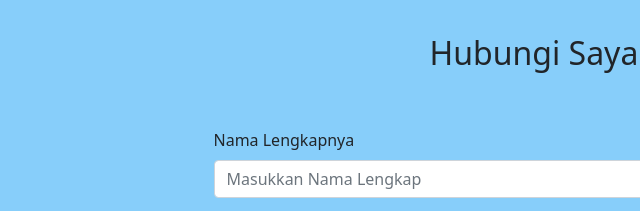
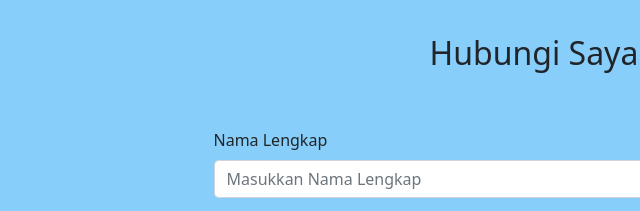
Before and after one commit to BudiSn/Profil, a plain HTML site: page index.html in a window 1280 px wide. Shown: the part 1680-1891 px from the top of the page, 106-746 px from the left. Drawn offline with nearby package versions, Linux system fonts and the light colour scheme.

Commit message:
nama baru

```diff
--- a/index.html
+++ b/index.html
@@ -109,7 +109,7 @@
             </div>
             <form name="Web-Data">
               <div class="mb-3">
-                <label for="nama" class="form-label">Nama Lengkapnya</label>
+                <label for="nama" class="form-label">Nama Lengkap</label>
                 <input type="text" placeholder="Masukkan Nama Lengkap" class="form-control" id="nama" aria-describedby="nama" name="nama" />
               </div>
               <div class="mb-3">
```
